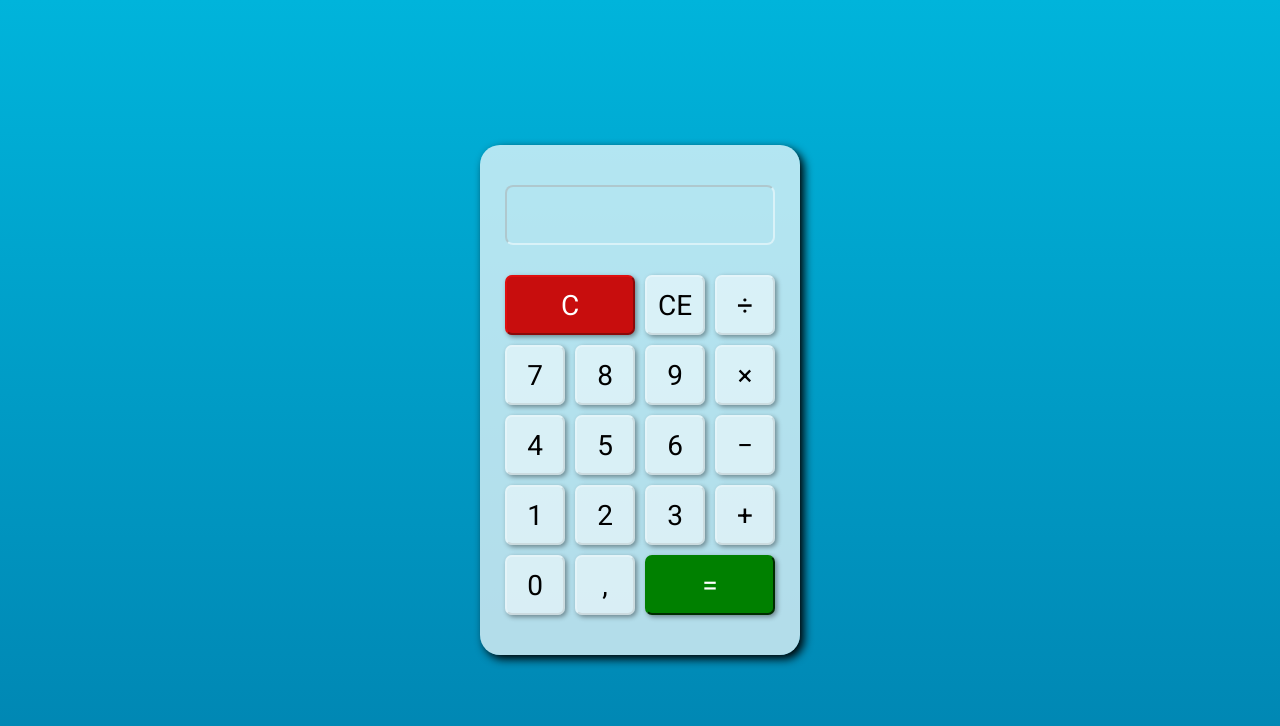
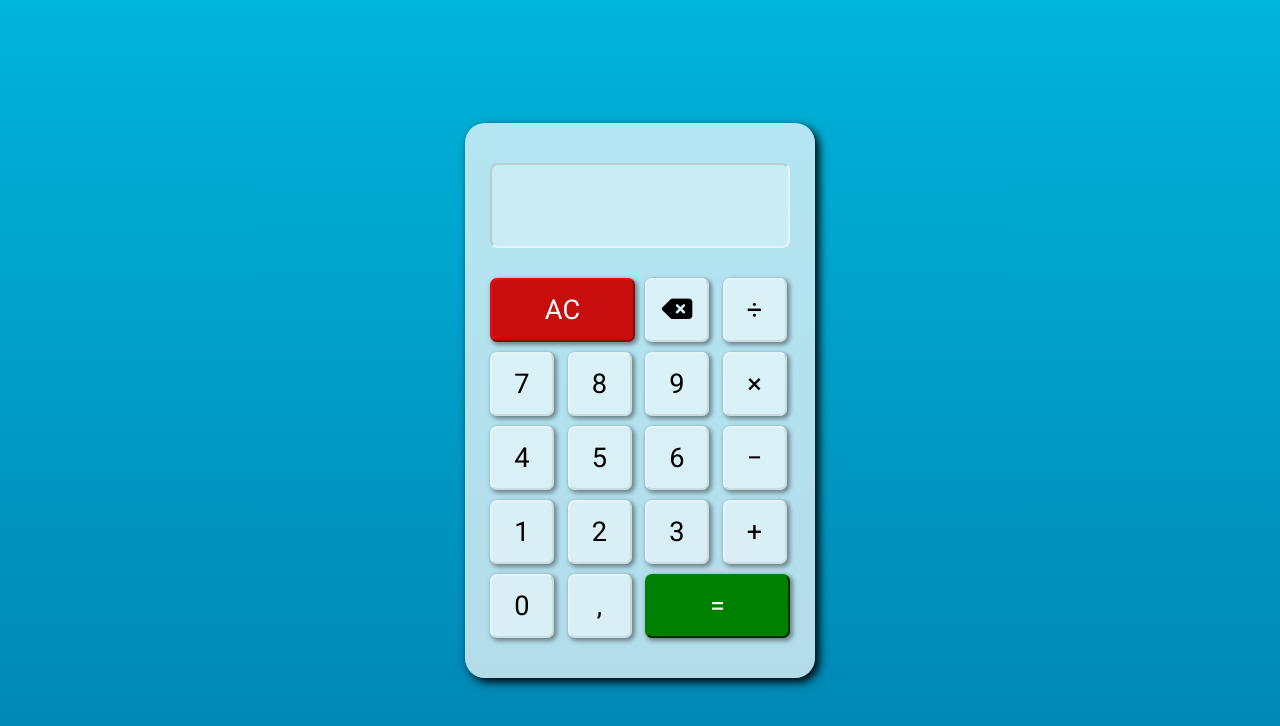
Before and after one commit to ig0r-ferreira/7daysofcode-alura-logica-js, a plain HTML site: page day-7/index.html in a window 1280 px wide. Drawn offline with Linux system fonts and the light colour scheme.

Commit message:
Altera a estilização do display e dos botões
- Divide o display em duas saídas: uma principal e outra auxiliar
- Altera a representação dos símbolos matemáticos nos botões
- Adiciona efeito ao clicar no botão

```diff
--- a/day-7/index.html
+++ b/day-7/index.html
@@ -5,35 +5,43 @@
     <meta name="viewport" content="width=device-width, initial-scale=1.0">
     <title>7 Days of Code - Day 7</title>
     <link rel="stylesheet" href="style.css">
+    <script src="https://kit.fontawesome.com/e9818e6101.js" crossorigin="anonymous"></script>
 </head>
 <body>
     <div id="calculadora">
-        <div id="display"></div>
+        <div id="display">
+            <output id="output-auxiliar"></output>
+            <output id="output-principal"></output>
+        </div>
+
         <div id="painel-botoes">
+            <button type="button" id="botao-limpar" value="Delete">AC</button>
+            <button type="button" id="botao-backspace" value="Backspace">
+                <i class="fa-solid fa-delete-left"></i>
+            </button>
+            <button type="button" class="botao-operacao" id="botao-divisao" value="/">&#247;</button>
 
-                <button type="button" id="botao-limpar">C</button>
-                <button type="button" id="botao-backspace">CE</button>
-                <button type="button" id="botao-dividir">&#247;</button>
+            <button type="button" class="botao-numerico" id="botao-7" value="7">7</button>
+            <button type="button" class="botao-numerico" id="botao-8" value="8">8</button>
+            <button type="button" class="botao-numerico" id="botao-9" value="9">9</button>
+            <button type="button" class="botao-operacao" id="botao-multiplicacao" value="*">&#215;</button>
 
-                <button type="button" id="botao-7">7</button>
-                <button type="button" id="botao-8">8</button>
-                <button type="button" id="botao-9">9</button>
-                <button type="button" id="botao-multiplicar">&#215;</button>
+            <button type="button" class="botao-numerico" id="botao-4" value="4">4</button>
+            <button type="button" class="botao-numerico" id="botao-5" value="5">5</button>
+            <button type="button" class="botao-numerico" id="botao-6" value="6">6</button>
+            <button type="button" class="botao-operacao" id="botao-subtracao" value="-">&#8722;</button>
 
-                <button type="button" id="botao-4">4</button>
-                <button type="button" id="botao-5">5</button>
-                <button type="button" id="botao-6">6</button>
-                <button type="button" id="botao-subtrair">&#8722;</button>
+            <button type="button" class="botao-numerico" id="botao-1" value="1">1</button>
+            <button type="button" class="botao-numerico" id="botao-2" value="2">2</button>
+            <button type="button" class="botao-numerico" id="botao-3" value="3">3</button>
+            <button type="button" class="botao-operacao" id="botao-soma" value="+">&#43;</button>
 
-                <button type="button" id="botao-1">1</button>
-                <button type="button" id="botao-2">2</button>
-                <button type="button" id="botao-3">3</button>
-                <button type="button" id="botao-somar">&#43;</button>
-
-                <button type="button" id="botao-0">0</button>
-                <button type="button" id="botao-virgula">,</button>
-                <button type="button" id="botao-calcular">=</button>
+            <button type="button" class="botao-numerico" id="botao-0" value="0">0</button>
+            <button type="button" id="botao-virgula" value=".">,</button>
+            <button type="button" id="botao-calcular" value="=">=</button>
         </div>
     </div>
+
+    <script src="script.js"></script>
 </body>
 </html>
--- a/day-7/style.css
+++ b/day-7/style.css
@@ -33,11 +33,41 @@ body {
 }
 
 #display {
-    width: 100%;
-    height: 60px;
+    width: 300px;
+    height: 85px;
+    background: rgba(255, 255, 255, 0.3);
     border-radius: 8px;
     border: 2px inset rgba(255, 255, 255, 0.5);
     margin: 15px 0;
+
+    display: flex;
+    flex-direction: column;
+    justify-content: space-between;
+}
+
+#output-principal, #output-auxiliar {
+    text-align: right;
+    width: 100%;
+    padding: 5px;
+    border: none;
+}
+
+#output-principal {
+    font-size: 1.8rem;
+    white-space: nowrap;
+
+    overflow-x: scroll;
+    -ms-overflow-style: none; /* for Internet Explorer, Edge */
+    scrollbar-width: none; /* for Firefox */
+}
+
+#output-principal::-webkit-scrollbar {
+    display: none; /* for Chrome, Safari, and Opera */
+}
+
+
+#output-auxiliar {
+    font-size: 1rem;
 }
 
 #painel-botoes {
@@ -51,14 +81,16 @@ body {
 button {
     text-align: center;
     background: rgba(255, 255, 255, 0.5);
-    font-size: 28px;
-    width: 60px;
-    height: 60px;
+    font-size: 1.7rem;
+    width: 64px;
+    height: 64px;
     border-radius: 7px;
     border-color: rgba(255, 255, 255, 0.3);
-    box-shadow: 2px 2px 5px rgba(0, 0, 0, 0.4);
+    box-shadow: 2px 2px 4px 1px rgba(0, 0, 0, 0.4);
+    cursor: pointer;
+
+    transition: box-shadow 0.3s ease, trasform 0.3s ease;
 }
-
 
 #botao-calcular {
     width: 100%;
@@ -69,8 +101,8 @@ button {
     grid-row-end: 6;
     grid-column-start: 3;
     grid-column-end: 5;
+}
 
-}
 
 #botao-limpar {
     width: 100%;
@@ -83,8 +115,7 @@ button {
     grid-column-end: 3;
 }
 
-button:hover {
-    color: white;
-    background-color: black;
-    border-color: white;
+button:active {
+    box-shadow: 0 0 0 0 rgba(0, 0, 0, 0.4), inset 2px 2px 5px rgba(255, 255, 255, 0.3);
+    transform: translate(2px, 2px)
 }
```
